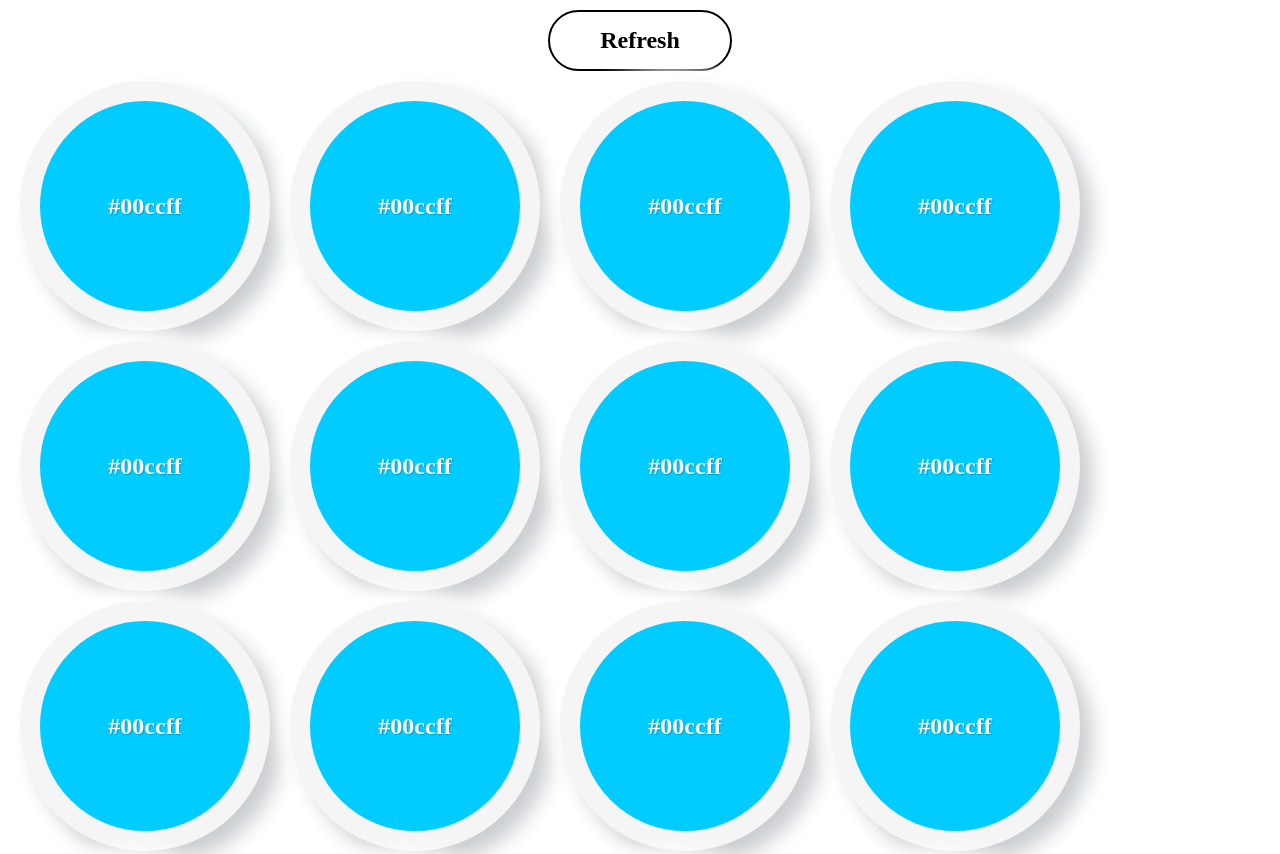
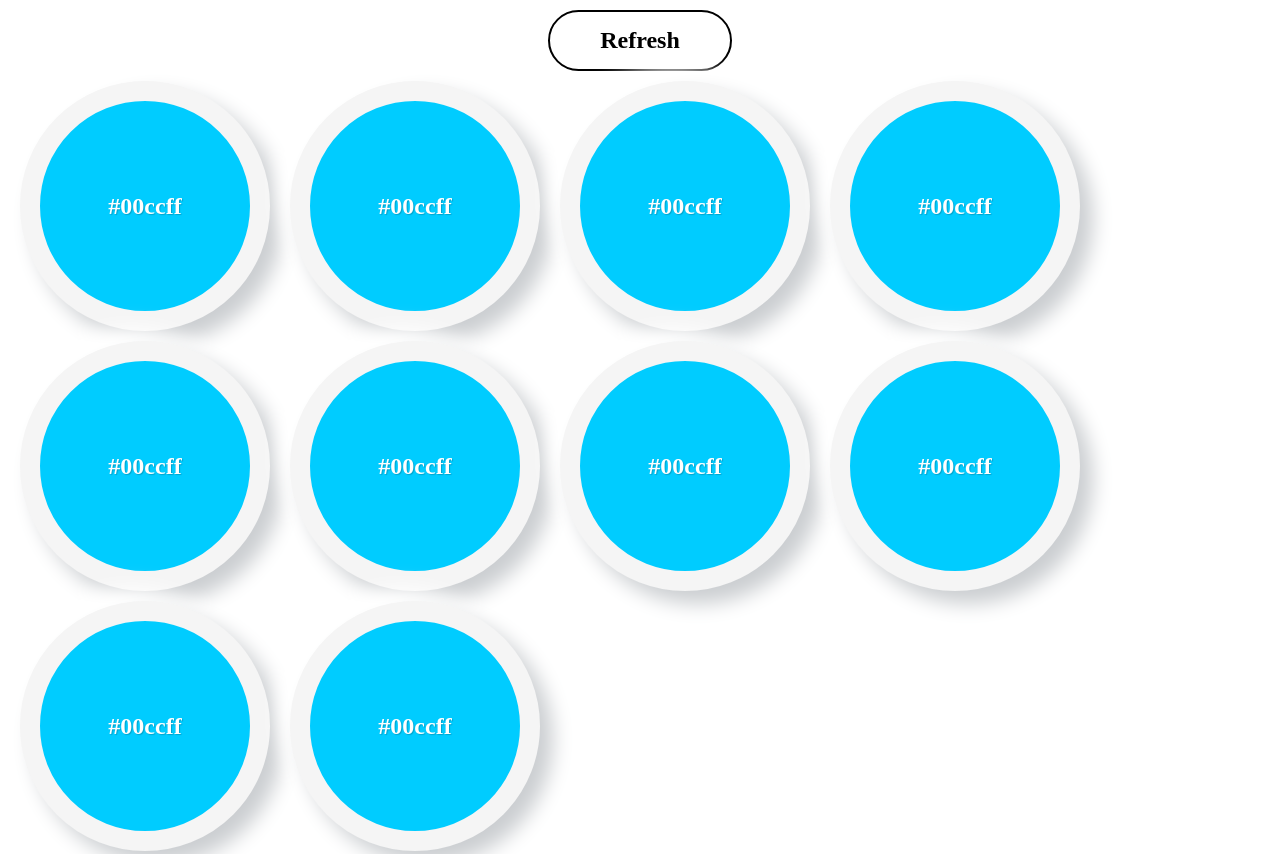
Before and after one commit to ismailjosim/js-color-picker, a plain HTML site: page index.html in a window 1280 px wide. Shown: the top 854 px of the page. Drawn offline with Linux system fonts and the light colour scheme.

Commit message:
Update index.html
Change box 21 to 10

```diff
--- a/index.html
+++ b/index.html
@@ -11,7 +11,7 @@
     <button class="btn" onclick="addColor();">Refresh</button>
     <section class="container"></section>
     <script>
-        for(let i = 1; i<=21; i++){
+        for(let i = 1; i<=10; i++){
             const box = document.createElement('div');
             box.classList.add('box');
             document.querySelector('.container').appendChild(box);
```
